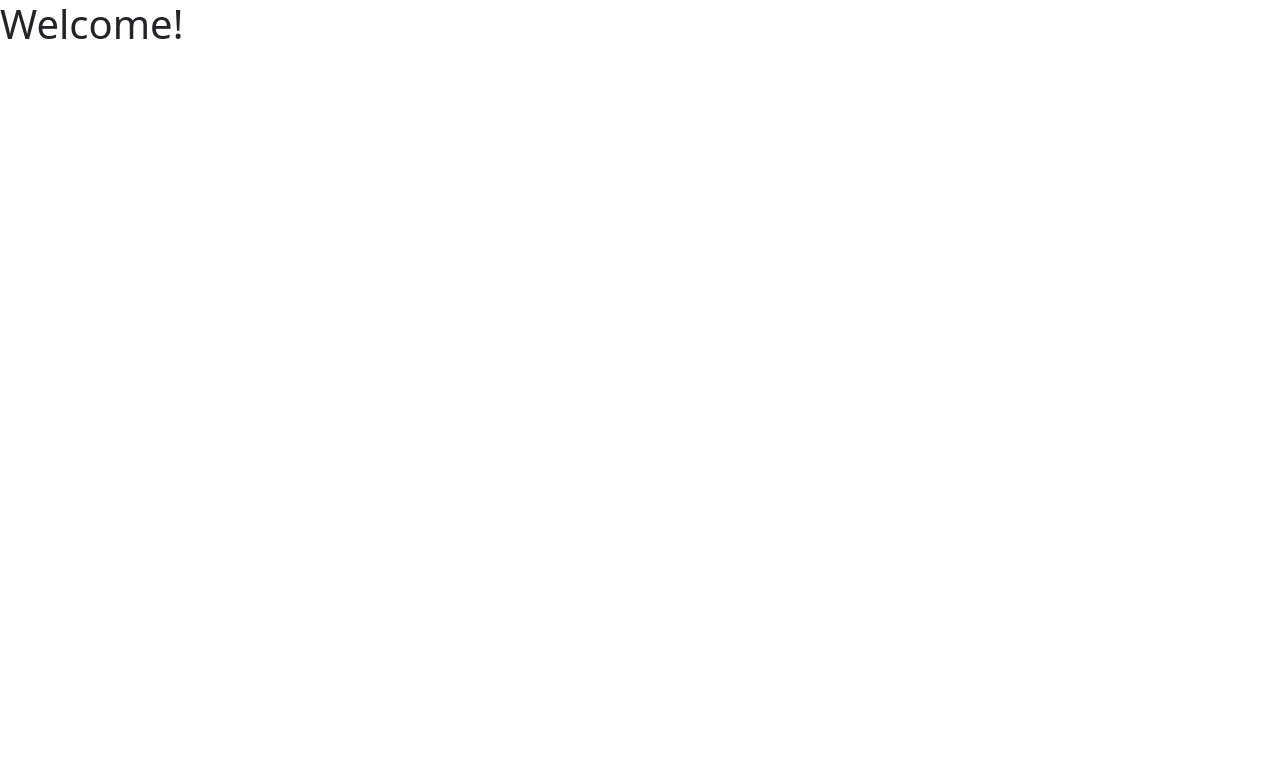
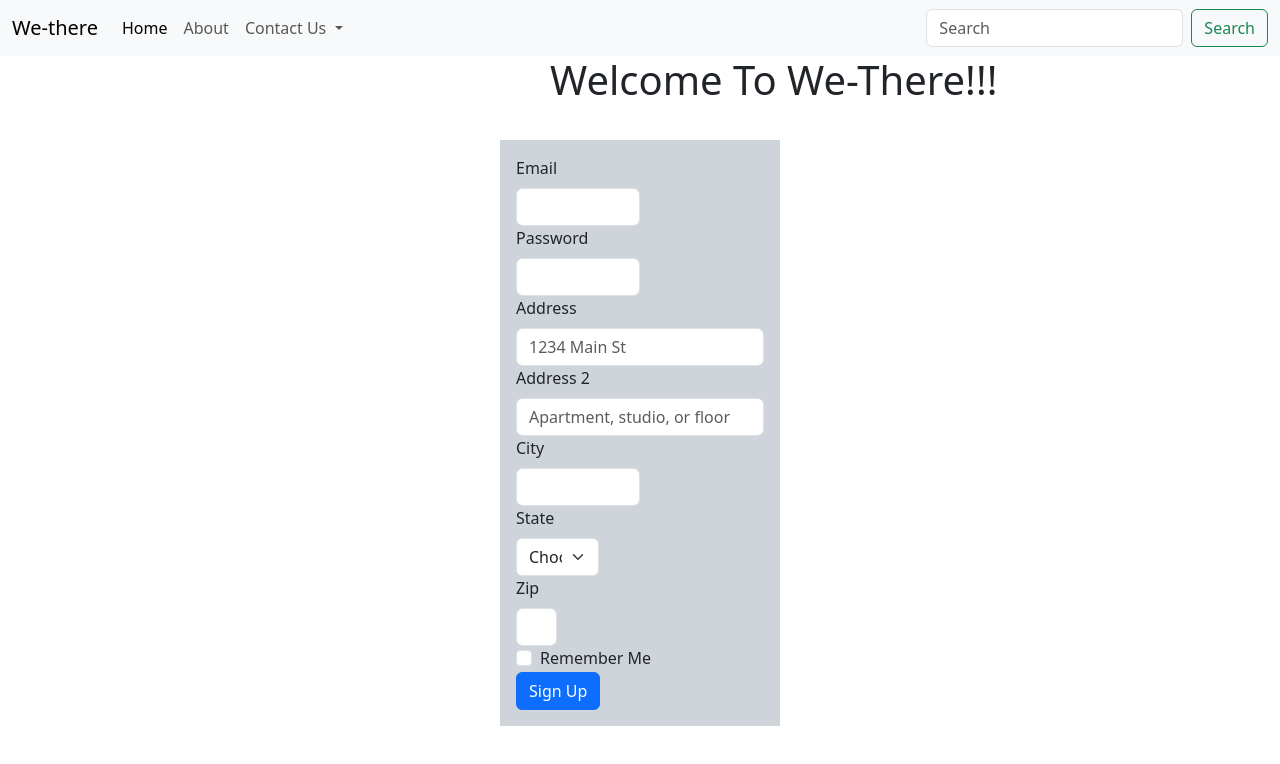
Before and after one commit to Rohit-Singh-0/project, a plain HTML site: page index.html in a window 1280 px wide. Drawn offline with nearby package versions, Linux system fonts and the light colour scheme.

Commit message:
bootstrap added and made the sign up page

```diff
--- a/index.html
+++ b/index.html
@@ -3,11 +3,93 @@
   <head>
     <meta charset="utf-8">
     <meta name="viewport" content="width=device-width, initial-scale=1">
-    <title>Weather</title>
+    <title>We-there</title>
     <link href="https://cdn.jsdelivr.net/npm/bootstrap@5.3.0/dist/css/bootstrap.min.css" rel="stylesheet" integrity="sha384-9ndCyUaIbzAi2FUVXJi0CjmCapSmO7SnpJef0486qhLnuZ2cdeRhO02iuK6FUUVM" crossorigin="anonymous">
   </head>
   <body>
-    <h1>Welcome!</h1>
+  <nav class="navbar navbar-expand-lg bg-body-tertiary">
+  <div class="container-fluid">
+    <a class="navbar-brand" href="#">We-there</a>
+    <button class="navbar-toggler" type="button" data-bs-toggle="collapse" data-bs-target="#navbarSupportedContent" aria-controls="navbarSupportedContent" aria-expanded="false" aria-label="Toggle navigation">
+      <span class="navbar-toggler-icon"></span>
+    </button>
+    <div class="collapse navbar-collapse" id="navbarSupportedContent">
+      <ul class="navbar-nav me-auto mb-2 mb-lg-0">
+        <li class="nav-item">
+          <a class="nav-link active" aria-current="page" href="#">Home</a>
+        </li>
+        <li class="nav-item">
+          <a class="nav-link" href="#">About</a>
+        </li>
+        <li class="nav-item dropdown">
+          <a class="nav-link dropdown-toggle" href="#" role="button" data-bs-toggle="dropdown" aria-expanded="false">
+            Contact Us
+          </a>
+          <ul class="dropdown-menu">
+            <li><a class="dropdown-item" href="#">LinkedIn</a></li>
+            <li><a class="dropdown-item" href="#">Instagram</a></li>
+            <li><hr class="dropdown-divider"></li>
+            <li><a class="dropdown-item" href="#">Mail</a></li>
+          </ul>
+        </li>
+      </ul>
+      <form class="d-flex" role="search">
+        <input class="form-control me-2" type="search" placeholder="Search" aria-label="Search">
+        <button class="btn btn-outline-success" type="submit">Search</button>
+      </form>
+    </div>
+  </div>
+</nav>
+  <h1 style="margin-left:550px">Welcome To We-There!!!</h1>
+
+  <form  style="margin-left:500px; margin-right:500px; margin-top:20px" class="row g-3 ">
+    <div class="p-3 mb-2 bg-dark-subtle text-emphasis-dark">
+  <div class="col-md-6">
+    <label for="inputEmail4" class="form-label">Email</label>
+    <input type="email" class="form-control" id="inputEmail4">
+  </div>
+  <div class="col-md-6">
+    <label for="inputPassword4" class="form-label">Password</label>
+    <input type="password" class="form-control" id="inputPassword4">
+  </div>
+  <div class="col-12">
+    <label for="inputAddress" class="form-label">Address</label>
+    <input type="text" class="form-control" id="inputAddress" placeholder="1234 Main St">
+  </div>
+  <div class="col-12">
+    <label for="inputAddress2" class="form-label">Address 2</label>
+    <input type="text" class="form-control" id="inputAddress2" placeholder="Apartment, studio, or floor">
+  </div>
+  <div class="col-md-6">
+    <label for="inputCity" class="form-label">City</label>
+    <input type="text" class="form-control" id="inputCity">
+  </div>
+  <div class="col-md-4">
+    <label for="inputState" class="form-label">State</label>
+    <select id="inputState" class="form-select">
+      <option selected>Choose...</option>
+      <option>...</option>
+    </select>
+  </div>
+  <div class="col-md-2">
+    <label for="inputZip" class="form-label">Zip</label>
+    <input type="text" class="form-control" id="inputZip">
+  </div>
+  <div class="col-12">
+    <div class="form-check">
+      <input class="form-check-input" type="checkbox" id="gridCheck">
+      <label class="form-check-label" for="gridCheck">
+        Remember Me
+      </label>
+    </div>
+  </div>
+  <div class="col-12">
+    <button type="submit" class="btn btn-primary">Sign Up</button>
+  </div>
+    </div>
+</form>
+
+
     <script src="https://cdn.jsdelivr.net/npm/bootstrap@5.3.0/dist/js/bootstrap.bundle.min.js" integrity="sha384-geWF76RCwLtnZ8qwWowPQNguL3RmwHVBC9FhGdlKrxdiJJigb/j/68SIy3Te4Bkz" crossorigin="anonymous"></script>
   </body>
 </html>
```
